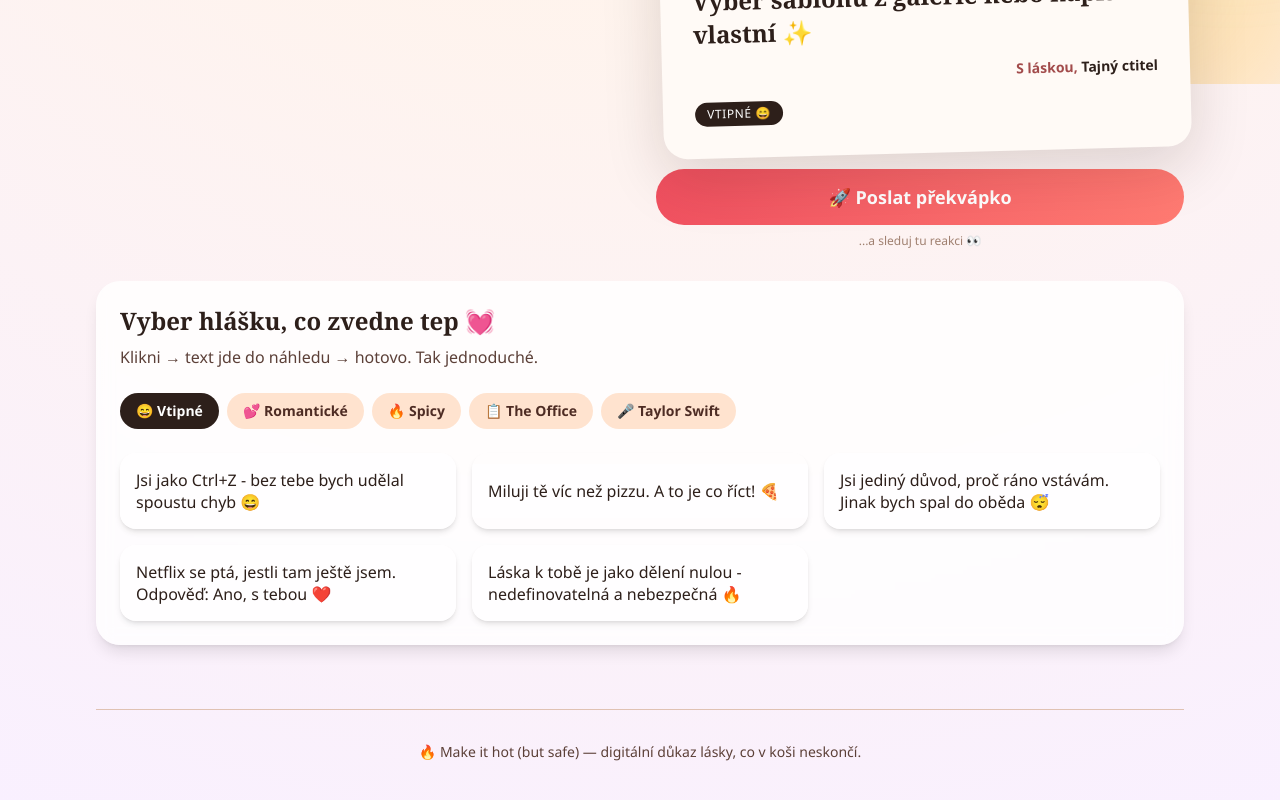
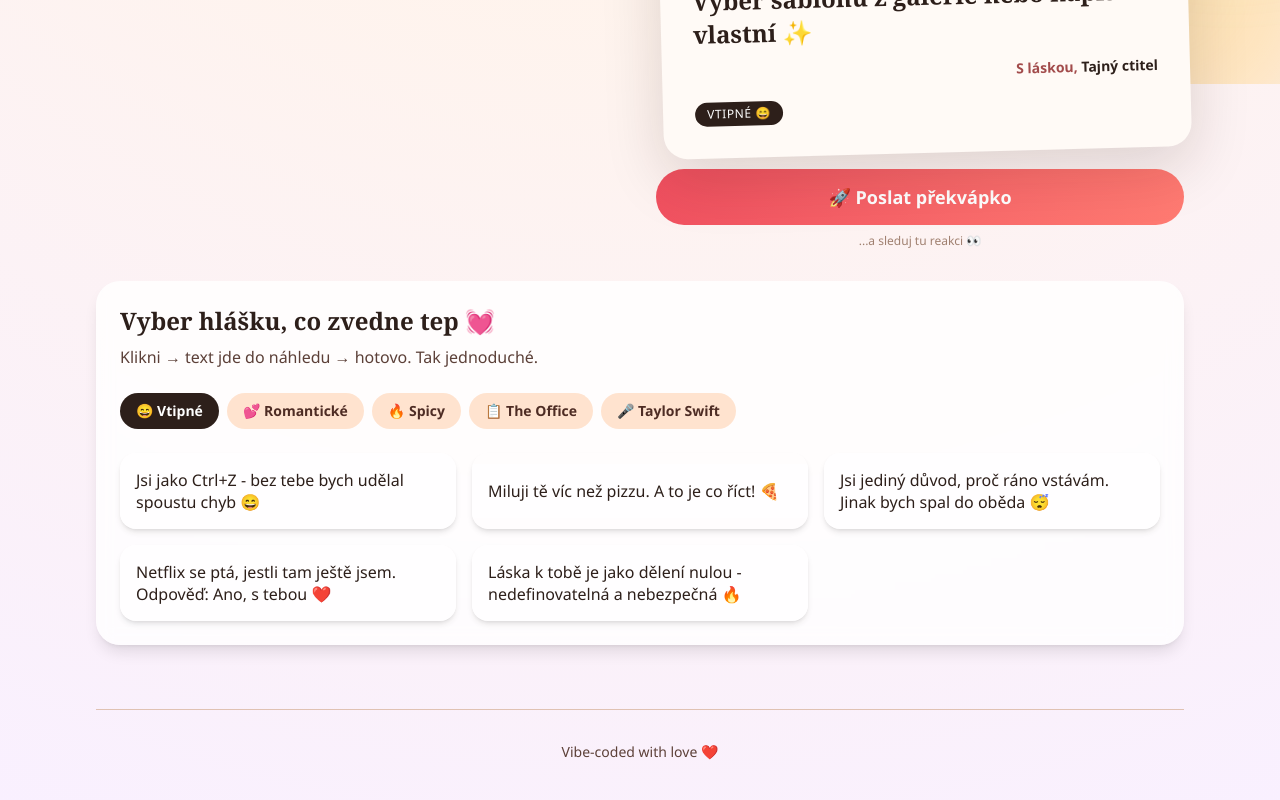
Before and after one commit to johny834/valentine2, a Next.js app: page / in a window 1280 px wide. Shown: the part 716-1516 px from the top of the page. Built offline with nearby package versions, Linux system fonts and the light colour scheme.

Commit message:
Change footer message in page.tsx
Updated footer text to reflect a new message.

```diff
--- a/src/app/page.tsx
+++ b/src/app/page.tsx
@@ -25,7 +25,7 @@ export default function Home() {
 
       {/* Footer */}
       <footer className="text-center text-[#5c4038] text-sm mt-16 pt-8 border-t border-[#e0c2b3]">
-        <p>🔥 Make it hot (but safe) — digitální důkaz lásky, co v koši neskončí.</p>
+        <p>Vibe-coded with love ❤️</p>
       </footer>
     </main>
   );
```
